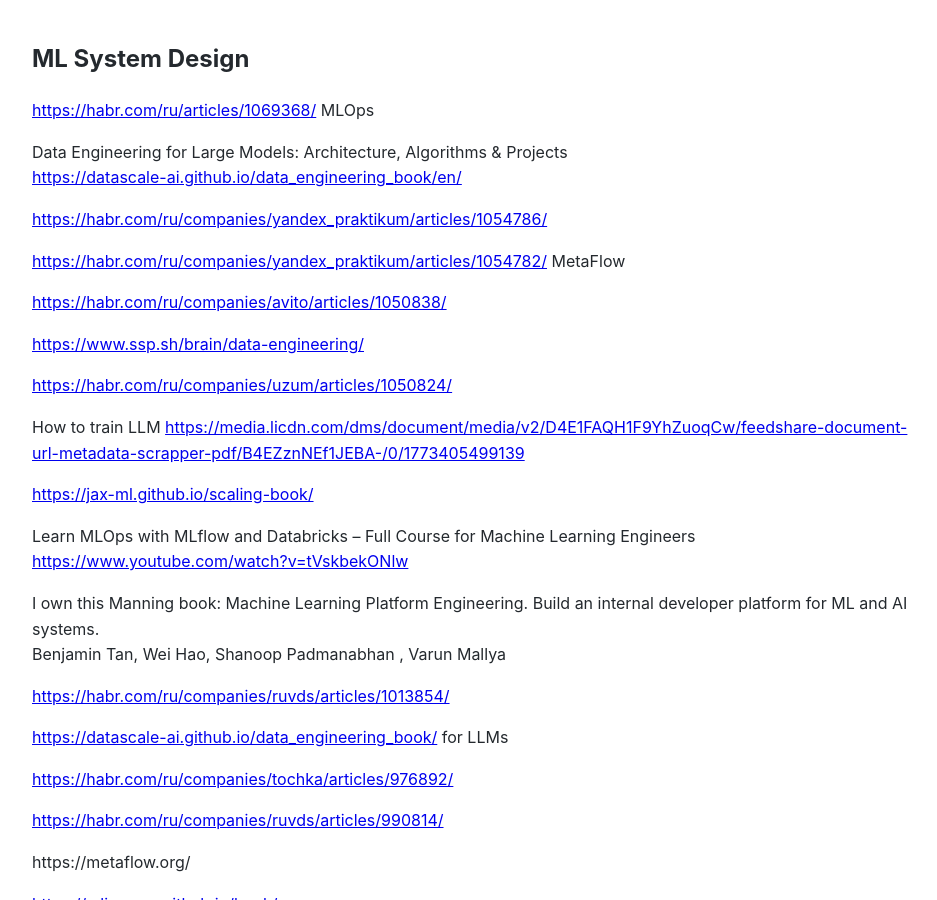
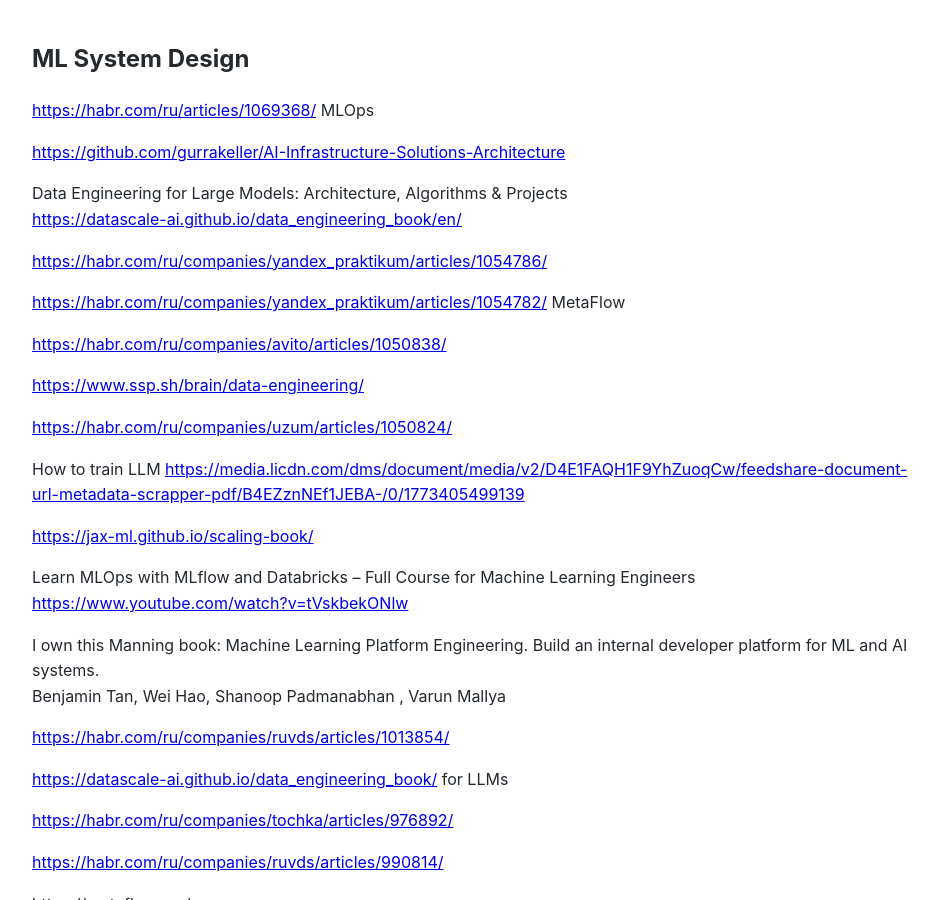
Before and after one commit to Michael-Lubinsky/michael-lubinsky.github.com, a Jekyll site: the page built from ml/ml_system_design.md, in a window 1280 px wide and 900 px high. Shown: the whole window, without its empty margins (158-1095 px from the left). Built offline with Jekyll 4.4.1, drawn with Linux system fonts in a browser that asks for light colours; our own code applies the rules of GitHub Pages for plain Markdown files.

Commit message:
Update ml_system_design.md

```diff
--- a/ml/ml_system_design.md
+++ b/ml/ml_system_design.md
@@ -2,6 +2,8 @@
 
 
 <https://habr.com/ru/articles/1069368/> MLOps
+
+<https://github.com/gurrakeller/AI-Infrastructure-Solutions-Architecture>
 
 Data Engineering for Large Models: Architecture, Algorithms & Projects
 <https://datascale-ai.github.io/data_engineering_book/en/>
```
